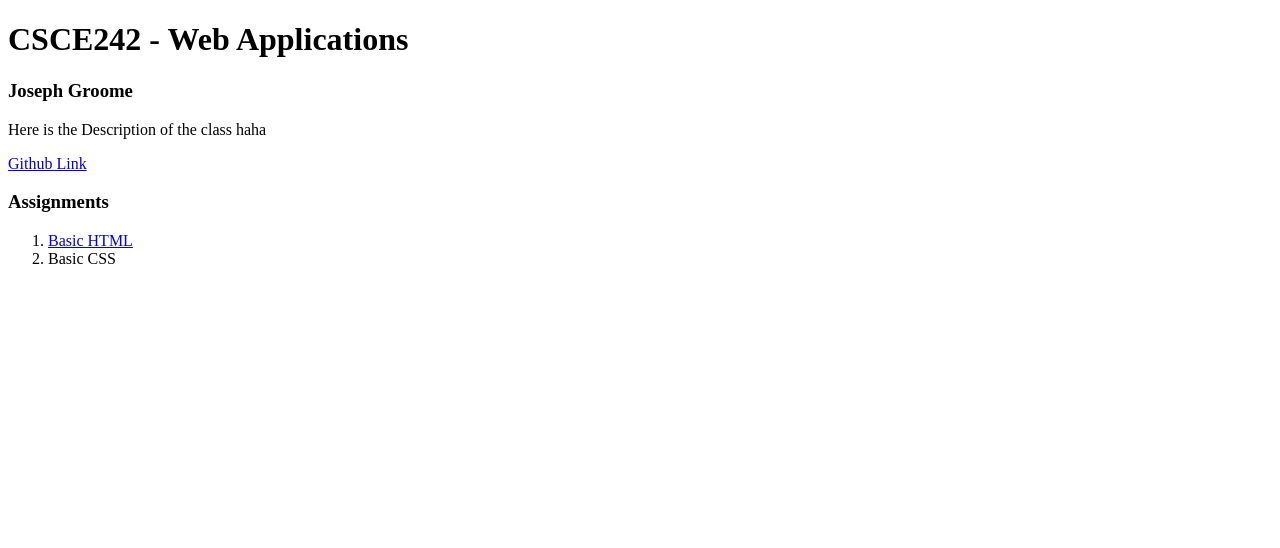
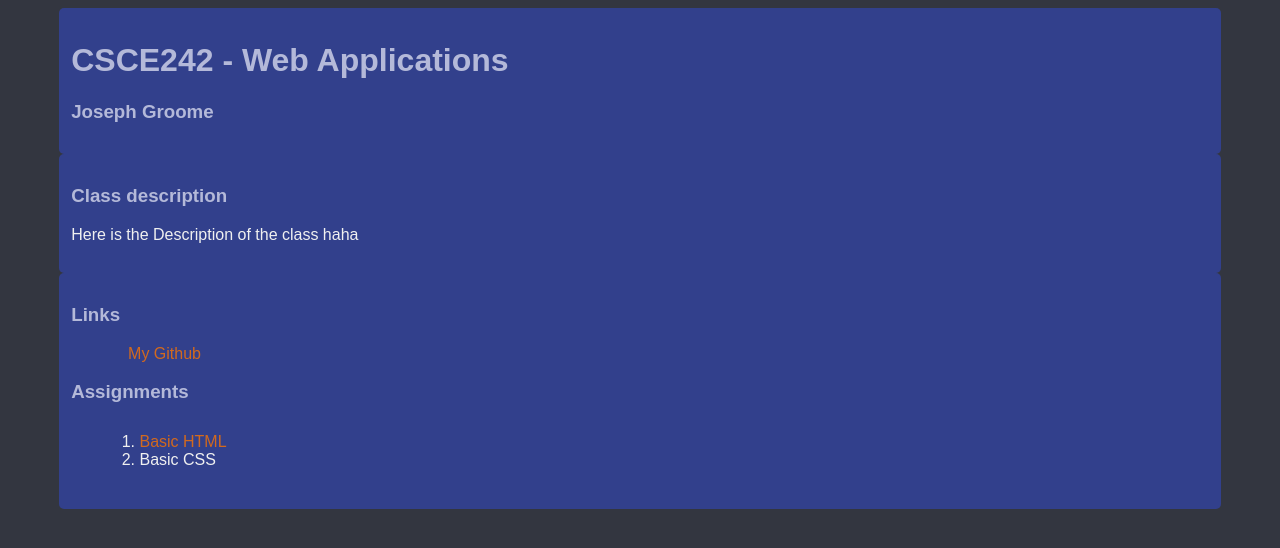
Before and after one commit to JGroome/Jgroome.github.io, a plain HTML site: page csce242/index.html in a window 1280 px wide. Drawn offline with Linux system fonts and the light colour scheme.

Commit message:
finished main page css

```diff
--- a/csce242/index.html
+++ b/csce242/index.html
@@ -1,10 +1,9 @@
 <!DOCTYPE html>
 <html lang="en">
-
     <head>
         <title>CSCE242 Joseph Groome</title>
+        <link rel="stylesheet" href="style.css">
     </head>
-
     <body>
         <div id="class">
             <h1>CSCE242 - Web Applications</h1>
@@ -12,15 +11,18 @@
         </div>
 
         <div id="description">
+            <h3>Class description</h3>
             <p>Here is the Description of the class haha</p>
         </div>
 
-        <a href="https://github.com/JGroome/Jgroome.github.io/tree/main/csce242">Github Link</a>
-
-        <h3>Assignments</h3>
+        <div id="links">
+            <h3>Links</h3>
+                <a id="speciallink" href="https://github.com/JGroome/Jgroome.github.io/tree/main/csce242">My Github</a>
+            <h3>Assignments</h3>
             <ol>
                 <li><a href="/csce242/assignments/01html/assignment1/index.html">Basic HTML</a></li>
                 <li>Basic CSS</li>
             </ol>
+        </div>
     </body>
 </html>
--- a/csce242/style.css
+++ b/csce242/style.css
@@ -17,16 +17,41 @@ body {
     width: 90%;
     margin:auto;
     border-radius:5px;
+    padding:1%;
+}
+
+#links {
+    background: #32408C;
+    width: 90%;
+    margin:auto;
+    border-radius:5px;
+    padding:1%;
 }
 
 /* Typography */
 h1 {
-    color: #F2AA4C;
+    color: #B4B9D9;
 }
-h2 {
-    color: #F2AA4C;
+h3 {
+    color: #B4B9D9;
 }
 
 a {
-  text-decoration: none;
+    color:chocolate;
+    text-decoration: none;
 }
+
+p {
+    color: #F0F0F0;
+}
+
+#speciallink {
+    margin-left: 5%;
+}
+
+/* Lists */
+ol {
+    color: #F0F0F0;
+    padding:1%;
+    margin-left: 5%;
+}
```
